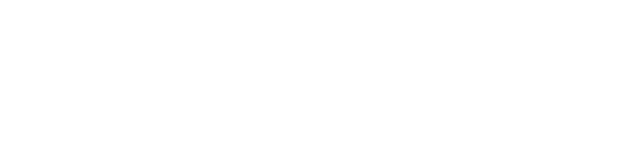
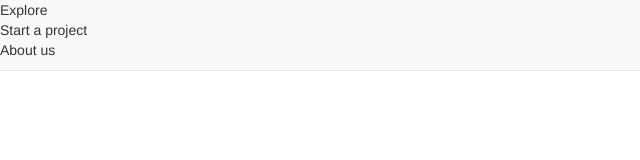
Before and after one commit to acnuzzi/jumpstart, a plain HTML site: page index.html in a window 1280 px wide. Shown: the whole page, without its empty margins (0-640 px from the left). Drawn offline with nearby package versions, Linux system fonts and the light colour scheme; files that its build step writes are made by us from their sources.

Commit message:
navbar Added

```diff
--- a/index.html
+++ b/index.html
@@ -5,11 +5,12 @@
 
     <title>JumpStart</title>
 
+    <link rel="stylesheet" type="text/css" href="./resources/css/reset.css" />
     <link rel="stylesheet" href="https://maxcdn.bootstrapcdn.com/bootstrap/3.3.7/css/bootstrap.min.css">
     <link rel="stylesheet" type="text/css" href="//cdn.jsdelivr.net/jquery.slick/1.6.0/slick.css"/>
+    <link rel="stylesheet" type="text/css" href="./resources/css/style.css" />
 
-    <link rel="stylesheet" type="text/css" href="./resources/css/reset.css" />
-    <link rel="stylesheet" type="text/css" href="./resources/css/style.css" />
+
 
     <link rel="shortcut icon" href="/favicon.ico" type="image/x-icon">
     <link rel="icon" href="/favicon.ico" type="image/x-icon">
@@ -19,5 +20,20 @@
   </head>
   <body>
 
+    <nav class="navbar navbar-default navbar-fixed-top">
+      <div class="containere">
+       <ul>
+         <li>Explore</li>
+         <li>Start a project</li>
+         <li>About us</li>
+       </div>
+    </nav>
+
+
+
+    <script src="https://code.jquery.com/jquery-3.1.1.min.js" integrity="sha256-hVVnYaiADRTO2PzUGmuLJr8BLUSjGIZsDYGmIJLv2b8=" crossorigin="anonymous"></script>
+    <script type="text/javascript" src="//cdn.jsdelivr.net/jquery.slick/1.8.0/slick.min.js"></script>
+    <script src="./resources/js/main.js"></script>
+
   </body>
 </html>
```
